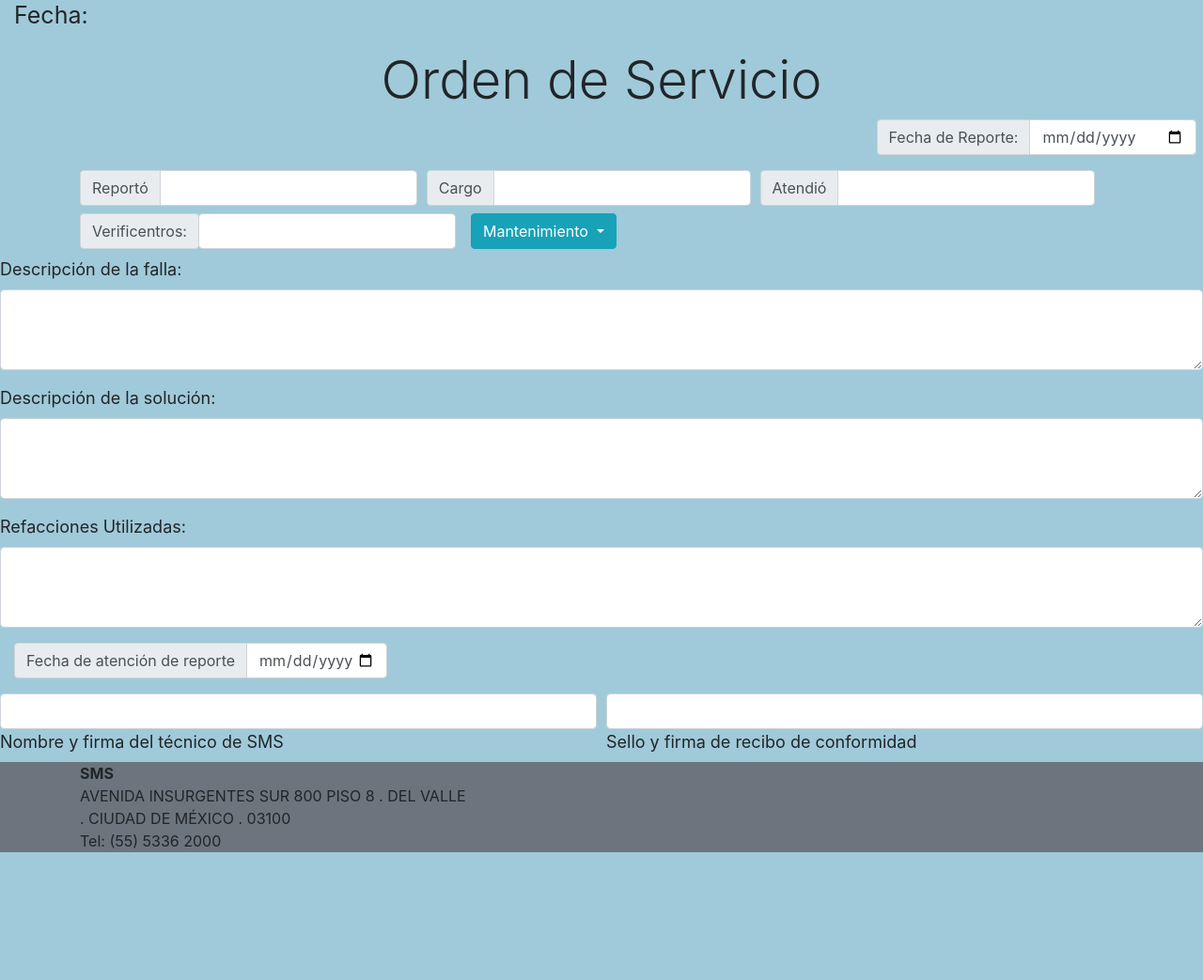
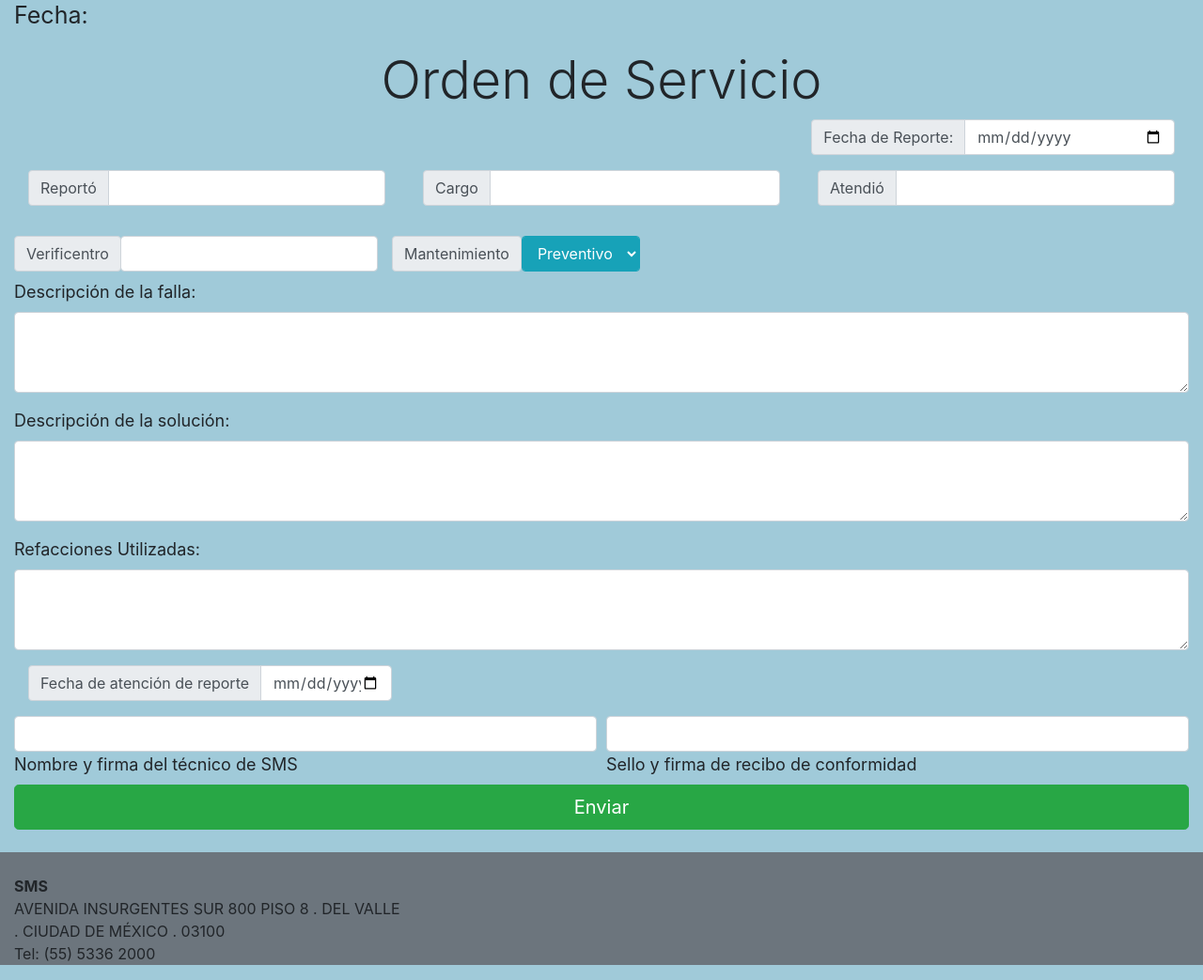
Before and after one commit to S3len3Ch4vz/Tecmi, a PHP site: page /ticket_new.php in a window 1280 px wide. Shown: the part 246-1289 px from the top of the page at 94% size. Before the commit the page ends 1153 px from the top, so only its background shows below. Run offline with PHP 8.4, Linux system fonts and the light colour scheme.

Commit message:
Update ticket_new.php

```diff
--- a/ticket_new.php
+++ b/ticket_new.php
@@ -69,12 +69,12 @@ $foliorandom= substr(str_shuffle($permitted_chars), 0, 10);
      </div>
        <p class="col-md-4" style="font-size:25px;">Fecha: <?/*=$fechaActual;*/?></p>
       </form>
-<div class="container">
+<div class="container-fluid">
 	<div class="text-center">
          <h1 class="display-4">Orden de Servicio</h1>
     </div>
 
-            	<div class="col-md-4 offset-md-9">
+            	<div class="col-md-4 offset-md-8">
               <div class="input-group mb-3">
                <div class="input-group-prepend">
                  <span class="input-group-text" id="inputGroup-sizing-default">Fecha de Reporte:</span>
@@ -85,34 +85,38 @@ $foliorandom= substr(str_shuffle($permitted_chars), 0, 10);
 
                <form>
                 <div class="form-row align-items-center">
+                      <div class="col-md-4 mb-3">
                 <div class="col-auto">
                    <label class="sr-only" for="inlineFormInputGroup">Su Nombre</label>
-                      <div class="input-group mb-2">
+                      <div class="input-group mb-3">
                       <div class="input-group-prepend">
                         <div class="input-group-text">Report&oacute;</div>
                       </div>
                        <input type="text" name="reporto" class="form-control" id="inlineFormInputGroup" placeholder="">
                       </div>
                 </div>
-
+                      </div>
+                          <div class="col-md-4 mb-3">
                        <div class="col-auto">
                           <label class="sr-only" for="inlineFormInputGroup">Cargo</label>
-                            <div class="input-group mb-2">
+                            <div class="input-group mb-3">
                              <div class="input-group-prepend">
                                <div class="input-group-text">Cargo</div>
                              </div>
                                <input type="text" name="cargo" class="form-control" id="inlineFormInputGroup" placeholder="">
                             </div>
                         </div>
-
+                             </div>
+                                   <div class="col-md-4 mb-3">
                                 <div class="col-auto">
                                  <label class="sr-only" for="inlineFormInputGroup">Nombre del t&eacute;cnico</label>
-                                   <div class="input-group mb-2">
+                                   <div class="input-group mb-3">
                                       <div class="input-group-prepend">
                                         <div class="input-group-text">Atendi&oacute;</div>
                                       </div>
                                          <input type="text" name="atendio" class="form-control" id="inlineFormInputGroup" placeholder="">
                                     </div>
+                               </div>
                                </div>
                 </div>
                 </form>
@@ -120,24 +124,28 @@ $foliorandom= substr(str_shuffle($permitted_chars), 0, 10);
                    <form class="form-inline">
                        <div class="form-group mb-2">
                        <div class="input-group-prepend">
-                           <span class="input-group-text" id="inputGroup-sizing-default">Verificentros:</span>
+                         <div class="input-group-text">Verificentro</div>
                        </div>
-                            <input  type="text" name="verificentro" class="form-control" aria-label="Sizing example input" aria-describedby="inputGroup-sizing-default">
+                            <input  type="text" name="verificentro" class="form-control" class="form-control" id="inlineFormInputGroup" placeholder="">
                        </div>
-                             <div class="form-group mx-sm-3 mb-2">
-                              <div class="dropdown">
+                             <div class="form-group col-md-3 mb-2">
+                             	<label class="input-group-text" for="exampleFormControlSelect1">Mantenimiento</label>
+                               <select class="form-control btn-info" id="exampleFormControlSelect1">
+                               	<option value="preventivo">Preventivo</option>
+                               	<option value="correctivo">Correctivo</option>
+                               	<option value="limpieza">Liempieza</option>
+                              <!--<div class="dropdown">
                                 <button class="btn btn-info dropdown-toggle" type="button" id="dropdownMenuButton"
                                 data-toggle="dropdown" aria-haspopup="true" aria-expanded="false"> Mantenimiento </button>
                                 <div class="dropdown-menu" aria-labelledby="dropdownMenuButton">
                                  <a class="dropdown-item" name="mant" value="preventivo" href="#">Preventivo</a>
                                   <a class="dropdown-item" name="mant" value="correctivo" href="#">Correctivo</a>
                                    <a class="dropdown-item" name="mant" value="limpieza" href="#">Limpieza</a>
-                                </div>
-                                 </div>
+                                </div> </div>-->
+                                </select>
+                            </div>
+                    </form>
 
-                               </div>
-                    </form>
-</div>
                             <from>
 	                         <div class="form-group mb-3">
                                <label for="exampleFormControlTextarea1" style="font-size: 18px;">Descripci&oacute;n de la falla:</label>
@@ -174,16 +182,18 @@ $foliorandom= substr(str_shuffle($permitted_chars), 0, 10);
                               </div>
                           </div>
 
-
+                          <button type="submit" name="enviar" class="btn btn-success btn-lg btn-block">Enviar </button>
+                        <br>
+</div>
  <footer class="footer bg-secondary position-bottom">
- 	<div class="container">
+ 	<div class="container-fluid">
+ 	    <br>
  		<address>
     <strong>SMS</strong><br />
    AVENIDA INSURGENTES SUR 800 PISO 8 . DEL VALLE <br />
     . CIUDAD DE MÉXICO . 03100<br />
    Tel: (55) 5336 2000
-  </address>
- 	</div>
+  </address> </div>
  </footer>
  </body>
  </html>
```
